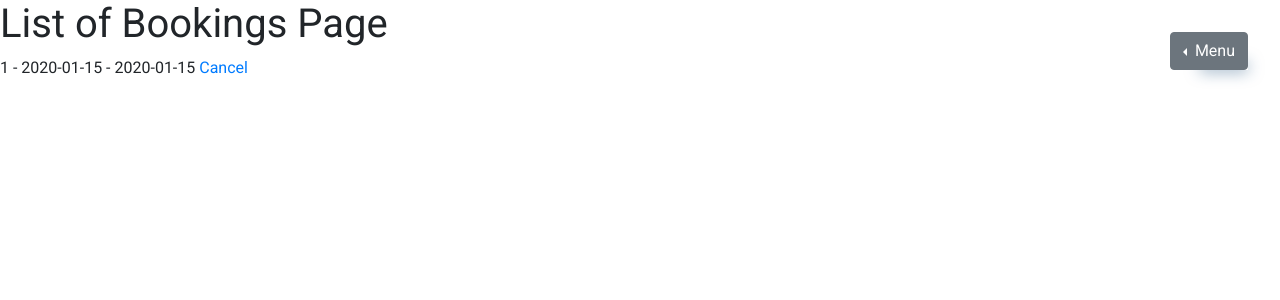
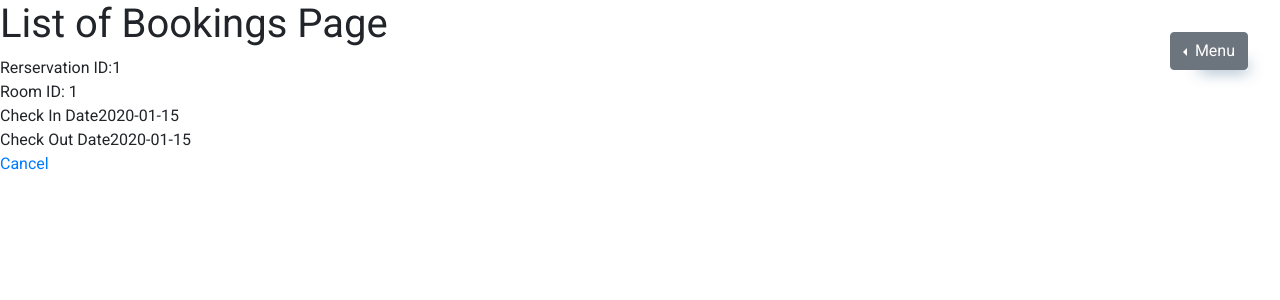
Before and after one commit to shrutipanchal7699/CMPE131, a Flask app: page /bookings in a window 1280 px wide. Shown: the top 300 px of the page. Run offline with Flask 2, Linux system fonts and the light colour scheme; a user stored in the database is signed in; tables that the repository leaves empty hold one stand-in row (values such as "Sample post"); some libraries are stand-ins or nearby versions.

Commit message:
added more to bookings and room details page

```diff
--- a/app/templates/bookings.html
+++ b/app/templates/bookings.html
@@ -4,7 +4,10 @@
 <h1>List of Bookings Page</h1>
 {% for reservation in reservations %}
 <p>
-    {{ reservation.id }} - {{ reservation.check_in_date }} - {{ reservation.check_out_date }}
+    Rerservation ID:{{ reservation.id }} <br />
+    Room ID: {{ reservation.room.id }} <br />
+    Check In Date{{ reservation.check_in_date }} <br />
+    Check Out Date{{ reservation.check_out_date }} <br />
     <a href="{{ url_for('cancel_reservation', res_id=reservation.id) }}"> Cancel</a>
 </p>
 {% endfor %}
--- a/app/templates/roomDetail.html
+++ b/app/templates/roomDetail.html
@@ -34,8 +34,8 @@
     </div>
     <div id="detail-div">
         <div class="details">
-            <h1>Regular Room, $200<span style="font-size:0.5em;">/night</span></h1>
-            <h4>2 beds, 1 bath</h4>
+            <h1>{{room.room_type}} Room, ${{room.price}}<span style="font-size:0.5em;">/night</span></h1>
+            <h4>{{room.accomodation}}</h4>
             <p>In at lorem quam. Curabitur in massa tristique, laoreet quam in, mattis neque. Donec sagittis gravida ipsum sit amet consequat. Vivamus a efficitur sapien. Vestibulum in ultrices lorem. Integer ultricies ipsum et risus efficitur, vitae posuere nibh mollis. Vestibulum cursus elementum augue, a bibendum tellus eleifend a. Praesent viverra tortor sit amet varius ornare. Vivamus maximus neque id enim suscipit vestibulum.</p>
         </div>
         <ul class="amenities">
@@ -50,7 +50,7 @@
             <li>Air Conditioning</li>
             <li>Hot Tub</li>
         </ul>
-        <a href="/rooms/1/book" class="detail-book-button">Book</a>
+        <a href="{{url_for('reserve_room_page', id=room.id)}}" class="detail-book-button">Book</a>
     </div>
 </div>
 {% endblock %}
```
